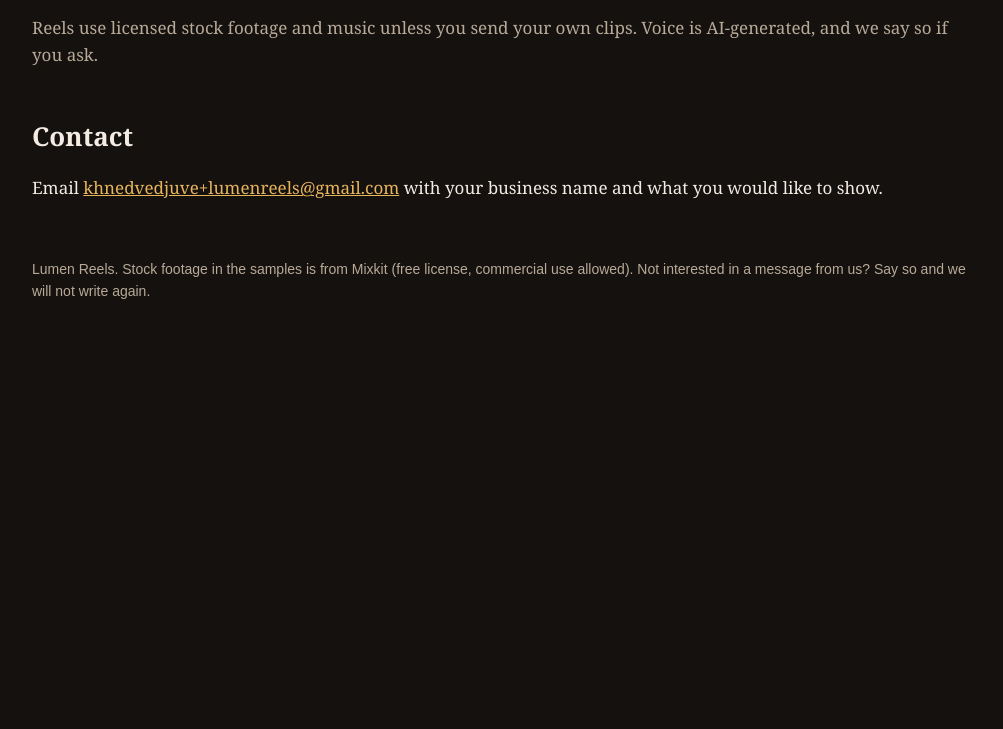
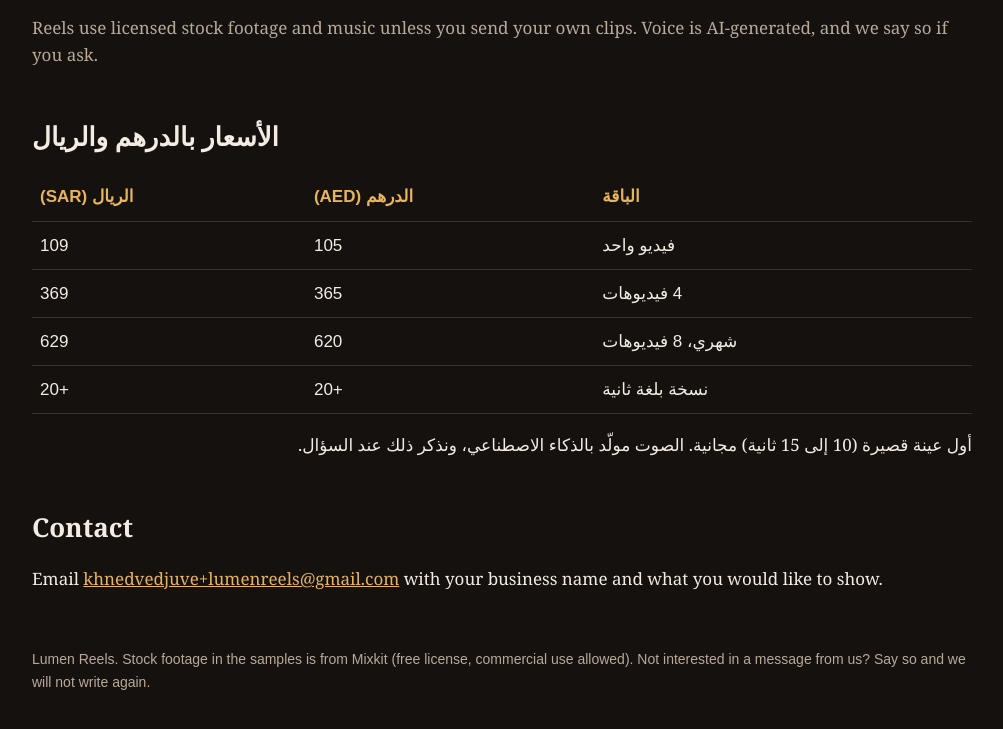
Before and after one commit to lumenreels/lumenreels.github.io, a plain HTML site: page index.html in a window 1280 px wide. Shown: the part 1524-2253 px from the top of the page, without its empty margins (138-1141 px from the left). Before the commit the page ends 1882 px from the top, so only its background shows below. Drawn offline with Linux system fonts and the light colour scheme.

Commit message:
Add AED/SAR prices

```diff
--- a/index.html
+++ b/index.html
@@ -43,6 +43,15 @@ ul{color:var(--mute)}footer{margin:56px 0;color:var(--mute);font-size:14px;font-
 <tr><td>Rush delivery</td><td>+$10</td></tr></table>
 <p style="color:var(--mute)">Reels use licensed stock footage and music unless you send your own clips. Voice is AI-generated, and we say so if you ask.</p>
 
+<h2>الأسعار بالدرهم والريال</h2>
+<table dir="rtl" style="text-align:right">
+<tr><th>الباقة</th><th>الدرهم (AED)</th><th>الريال (SAR)</th></tr>
+<tr><td>فيديو واحد</td><td>105</td><td>109</td></tr>
+<tr><td>4 فيديوهات</td><td>365</td><td>369</td></tr>
+<tr><td>شهري، 8 فيديوهات</td><td>620</td><td>629</td></tr>
+<tr><td>نسخة بلغة ثانية</td><td>+20</td><td>+20</td></tr>
+</table>
+<p dir="rtl" style="text-align:right">أول عينة قصيرة (10 إلى 15 ثانية) مجانية. الصوت مولّد بالذكاء الاصطناعي، ونذكر ذلك عند السؤال.</p>
 <h2>Contact</h2>
 <p>Email <a style="color:var(--gold)" href="mailto:khnedvedjuve+lumenreels@gmail.com">khnedvedjuve+lumenreels@gmail.com</a> with your business name and what you would like to show.</p>
 
```
